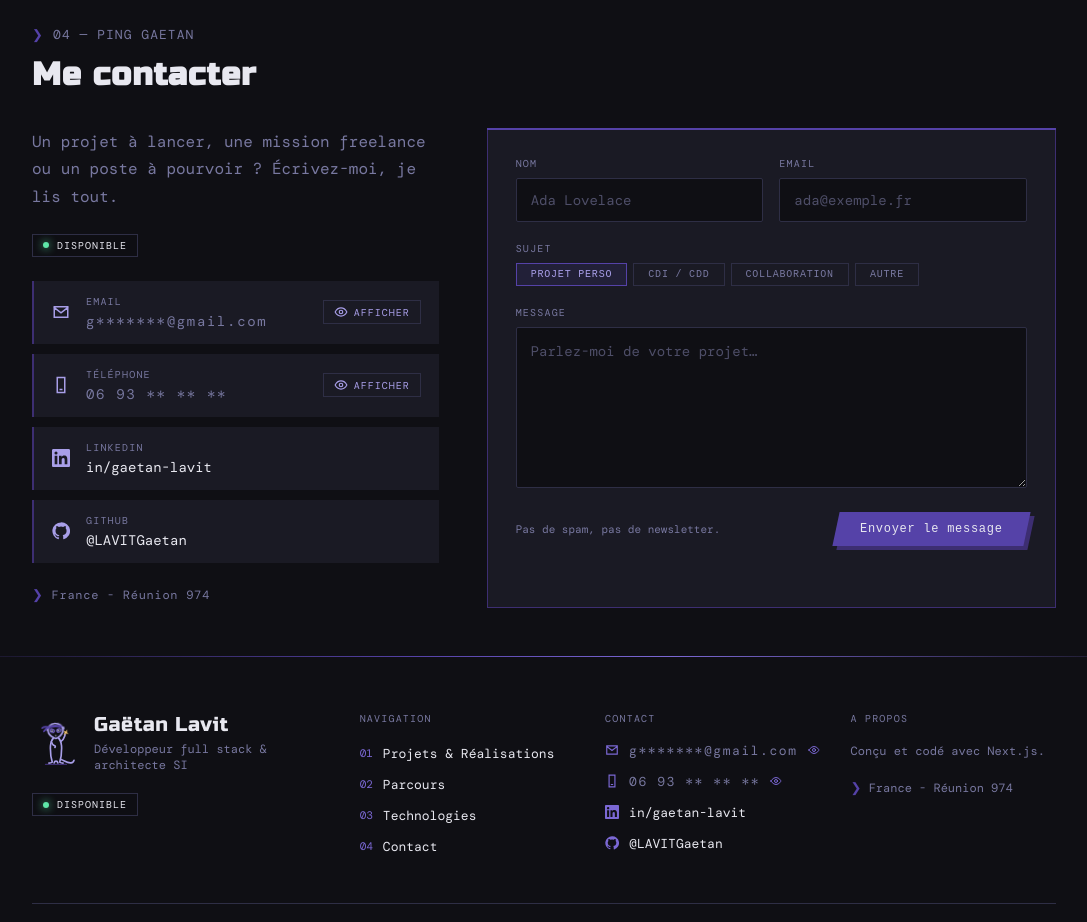
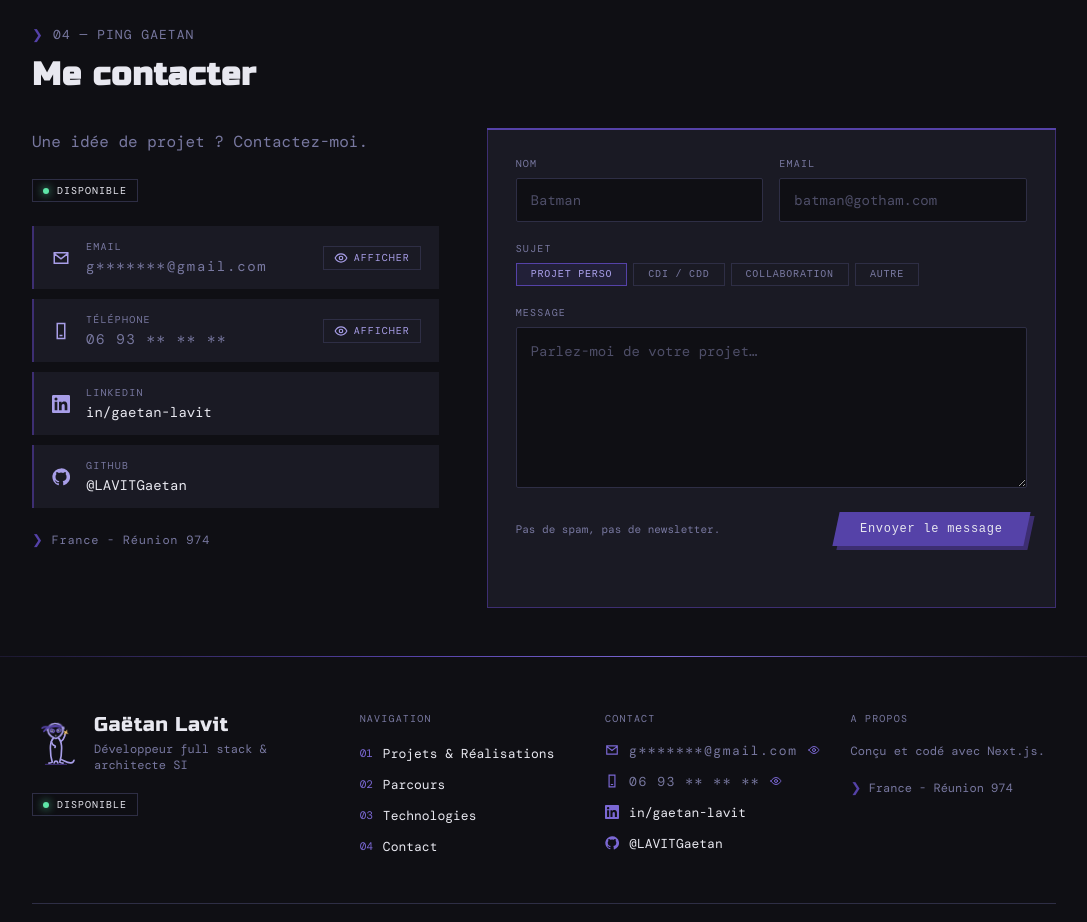
Before and after one commit to LAVITGaetan/portfolio-2026, a Next.js app in the folder frontend/: page / in a window 1280 px wide. Shown: the part 3160-4082 px from the top of the page, without its empty margins (96-1183 px from the left). Built offline with nearby package versions, Linux system fonts and the light colour scheme.

Commit message:
add paf warrior

```diff
--- a/frontend/src/app/components/sections/ContactSection.tsx
+++ b/frontend/src/app/components/sections/ContactSection.tsx
@@ -26,8 +26,7 @@ export default function ContactSection() {
             <div className="ct-layout">
                 <div className="ct-info">
                     <p className="ct-pitch">
-                        Un projet à lancer, une mission freelance ou un poste à pourvoir ?
-                        Écrivez-moi, je lis tout.
+                        Une idée de projet ? Contactez-moi.
                     </p>
                     <span className="proj-status is-live">
                         <span className="proj-status-dot" />
@@ -60,11 +59,11 @@ export default function ContactSection() {
                             <div className="ct-row">
                                 <label className="ct-field">
                                     <span className="ct-label">Nom</span>
-                                    <input className="ct-input" name="name" required maxLength={CONTACT_FIELD_LIMITS.nameMax} autoComplete="name" placeholder="Ada Lovelace" />
+                                    <input className="ct-input" name="name" required maxLength={CONTACT_FIELD_LIMITS.nameMax} autoComplete="name" placeholder="Batman" />
                                 </label>
                                 <label className="ct-field">
                                     <span className="ct-label">Email</span>
-                                    <input className="ct-input" name="email" type="email" required maxLength={CONTACT_FIELD_LIMITS.emailMax} autoComplete="email" placeholder="ada@exemple.fr" />
+                                    <input className="ct-input" name="email" type="email" required maxLength={CONTACT_FIELD_LIMITS.emailMax} autoComplete="email" placeholder="batman@gotham.com" />
                                 </label>
                             </div>
 
--- a/frontend/src/app/data/projects.ts
+++ b/frontend/src/app/data/projects.ts
@@ -75,7 +75,7 @@ export const PROJECTS: Project[] = [
         {
         slug: "paf-warrior-2d",
         title: "Legend Of The Paf Warrior",
-        tagline: "Jeu vidéo en 2D en Pixel-art avec vue isométrique",
+        tagline: "Tactical RPG Pixel-art en vue isométrique",
         description:
             "RPG de stratégie tour par tour tactique en 2D Pixel-art avec vue isométrique",
         details: [
```
Also changed, not shown: frontend/public/img/thumbnails/paf-warrior-2d.png (added).
